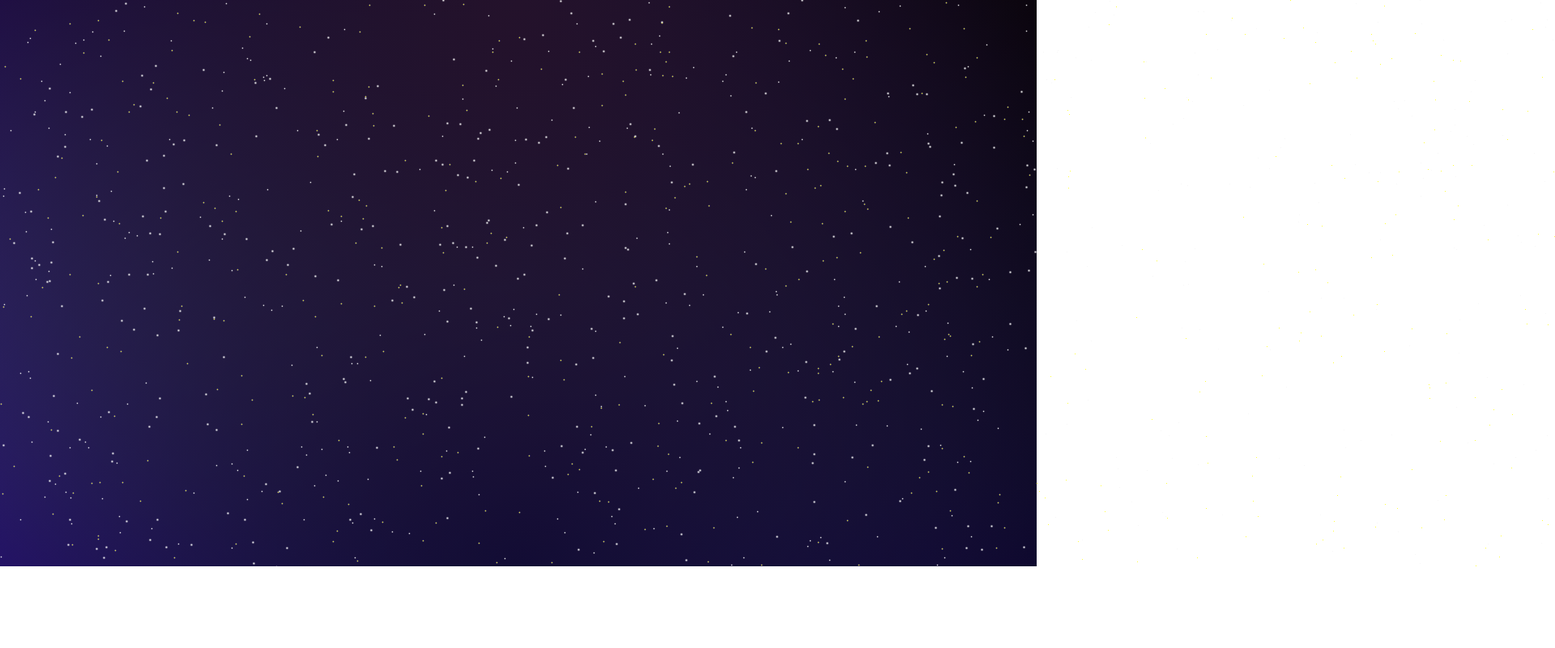
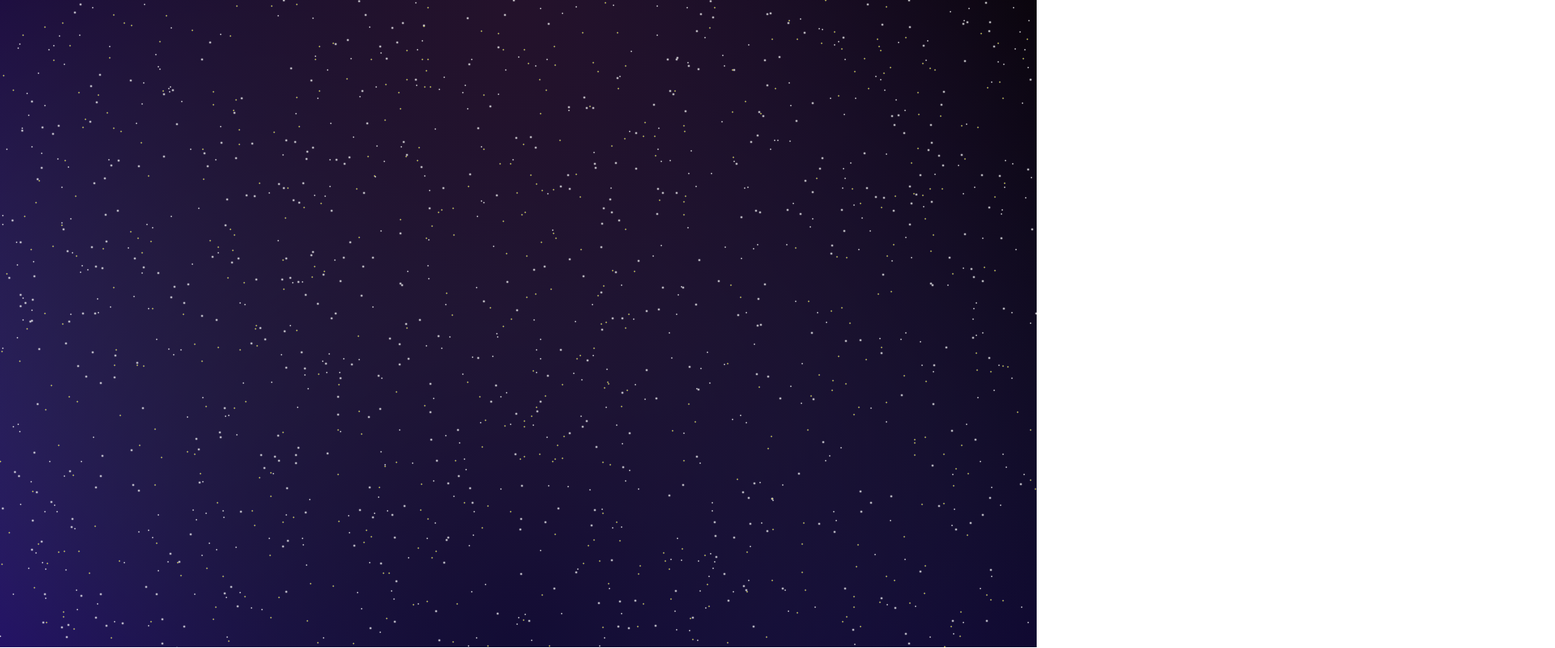
Before and after one commit to TanyaDolgopolova/3d-cosmos, a website built with Parcel: page index.html in a window 1280 px wide. Shown: the top 801 px of the page at 81% size, 1920 px wide, since content can reach past the window. Built offline with nearby package versions, Linux system fonts and the light colour scheme; what parallax-js would draw is missing.

Commit message:
Changed style
Added getting inner width and height

```diff
--- a/package.json
+++ b/package.json
@@ -1,5 +1,5 @@
 {
-  "name": "3dcosmosparallaxjs",
+  "name": "parallsxjs",
   "version": "1.0.0",
   "description": "",
   "main": "index.html",
--- a/src/stars.js
+++ b/src/stars.js
@@ -13,16 +13,16 @@ export const generateStars = function() {
     let ypositionStar3 = Math.random();
 
     var positionForStar1 = {
-      x: 2000 * xpositionStar1,
-      y: 700 * ypositionStar1
+      x: window.innerWidth * xpositionStar1,
+      y: window.innerHeight * ypositionStar1
     };
     var positionForStar2 = {
-      x: 2000 * xpositionStar2,
-      y: 700 * ypositionStar2
+      x: window.innerWidth * xpositionStar2,
+      y: window.innerHeight * ypositionStar2
     };
     var positionForStar3 = {
-      x: 2000 * xpositionStar3,
-      y: 700 * ypositionStar3
+      x: window.innerWidth * xpositionStar3,
+      y: window.innerHeight * ypositionStar3
     };
 
     let starType1 = document.createElement("div");
--- a/src/styles.scss
+++ b/src/styles.scss
@@ -5,7 +5,8 @@
 
 .scene {
   width: 100%;
-  height: 700px;
+  height: 100%;
+  position: absolute;
   background: radial-gradient(ellipse at top, #24122b, transparent),
     radial-gradient(ellipse at bottom, #0b0a38, transparent),
     linear-gradient(45deg, rgba(3, 31, 110, 0.637), rgb(0, 0, 0)),
@@ -16,7 +17,7 @@
       left: 0;
       right: 0;
       width: 100%;
-      height: 700px;
+      height: 100%;
 
       .star {
         width: 1px;
```
